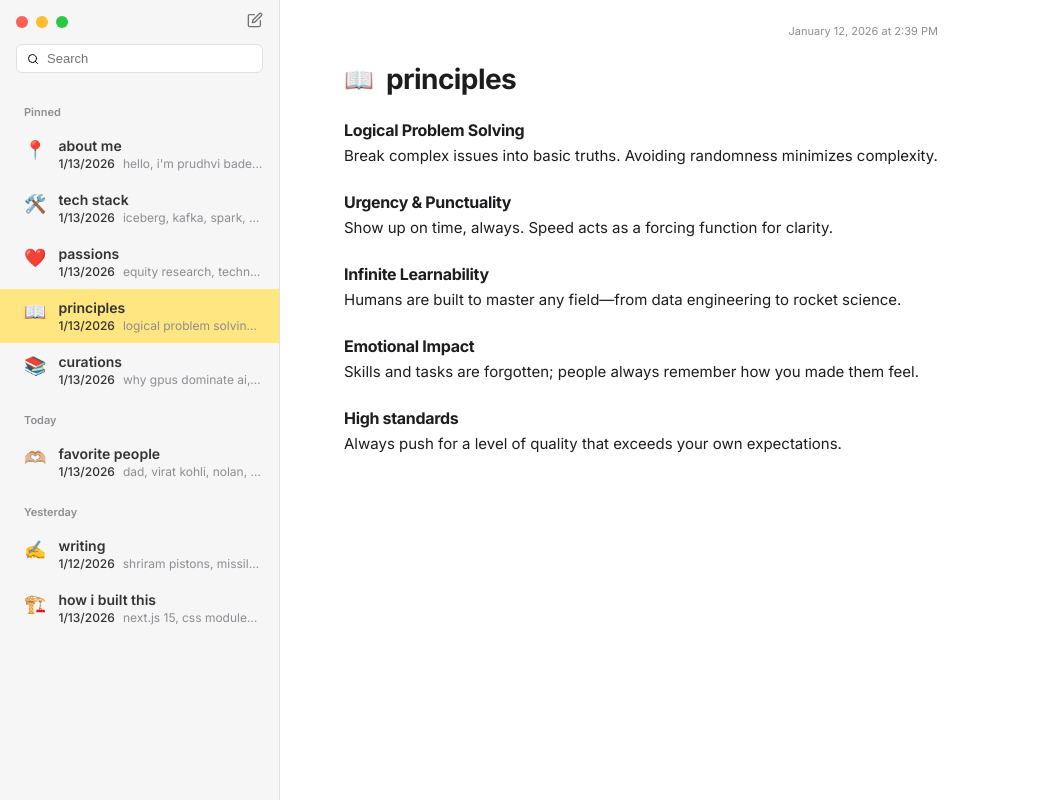
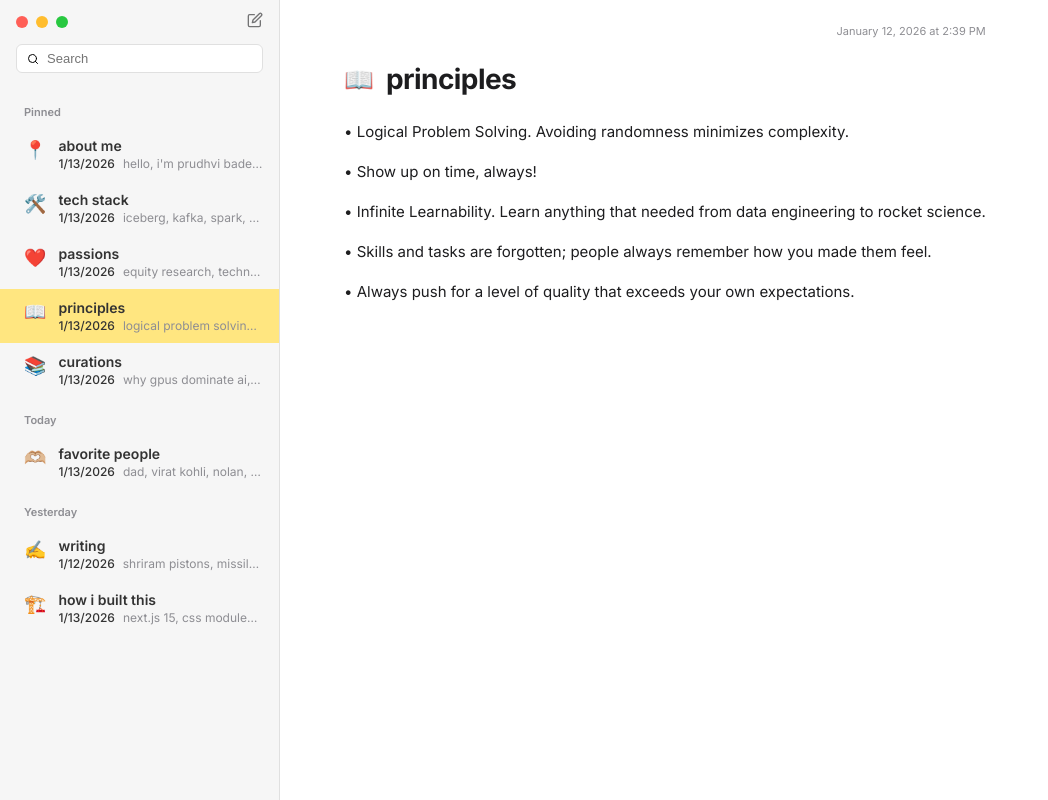
Before and after one commit to PrudhviBade/myprofile, a Next.js app: page /principles in a window 1280 px wide. Shown: the whole page, without its empty margins (0-1048 px from the left). Built offline with nearby package versions, Linux system fonts and the light colour scheme.

Commit message:
UI: Simplify Principles page to minimalist bullet style

```diff
--- a/src/app/principles/page.tsx
+++ b/src/app/principles/page.tsx
@@ -1,21 +1,4 @@
 export default function Principles() {
-    const principles = [
-        { title: "Logical Problem Solving", text: "Break complex issues into basic truths. Avoiding randomness minimizes complexity." },
-        { title: "Urgency & Punctuality", text: "Show up on time, always. Speed acts as a forcing function for clarity." },
-        { title: "Infinite Learnability", text: "Humans are built to master any field—from data engineering to rocket science." },
-        { title: "Emotional Impact", text: "Skills and tasks are forgotten; people always remember how you made them feel." },
-        { title: "High standards", text: "Always push for a level of quality that exceeds your own expectations." }
-    ];
-
-    const interests = [
-        "Technical analysis and charting on equities",
-        "Pitch decks and elevator pitches for startups",
-        "Architectural diagrams and whiteboarding",
-        "Test Cricket (Huge fan)",
-        "Badminton, Table Tennis, and Golf",
-        "Building and shipping software prototypes"
-    ];
-
     return (
         <article>
             <header style={{ marginBottom: '24px', display: 'flex', alignItems: 'center', gap: '12px' }}>
@@ -23,14 +6,25 @@ export default function Principles() {
                 <h1 style={{ fontSize: '28px', fontWeight: 700, color: 'var(--text-primary)' }}>principles</h1>
             </header>
 
-            <ul style={{ display: 'flex', flexDirection: 'column', gap: '24px', marginBottom: '48px' }}>
-                {principles.map((p, i) => (
-                    <li key={i}>
-                        <h3 style={{ fontSize: '16px', fontWeight: 700, marginBottom: '4px' }}>{p.title}</h3>
-                        <p style={{ lineHeight: '1.6', fontSize: '15px' }}>{p.text}</p>
+            <section style={{ lineHeight: '1.6', fontSize: '15px', color: 'var(--text-primary)' }}>
+                <ul style={{ listStyle: 'none', padding: 0, display: 'flex', flexDirection: 'column', gap: '16px' }}>
+                    <li>
+                        • Logical Problem Solving. Avoiding randomness minimizes complexity.
                     </li>
-                ))}
-            </ul>
+                    <li>
+                        • Show up on time, always!
+                    </li>
+                    <li>
+                        • Infinite Learnability. Learn anything that needed from data engineering to rocket science.
+                    </li>
+                    <li>
+                        • Skills and tasks are forgotten; people always remember how you made them feel.
+                    </li>
+                    <li>
+                        • Always push for a level of quality that exceeds your own expectations.
+                    </li>
+                </ul>
+            </section>
         </article>
     );
 }
```
